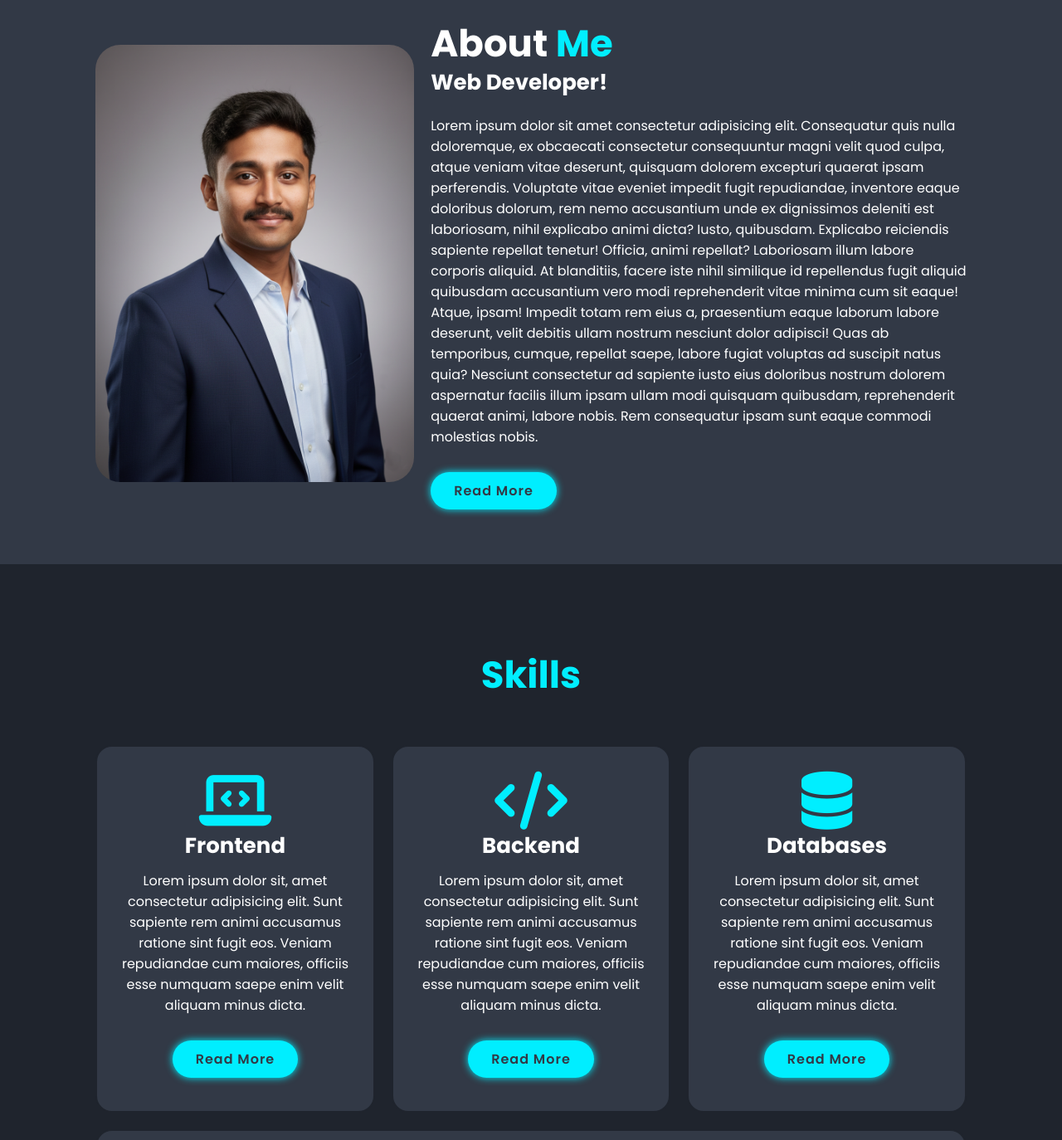
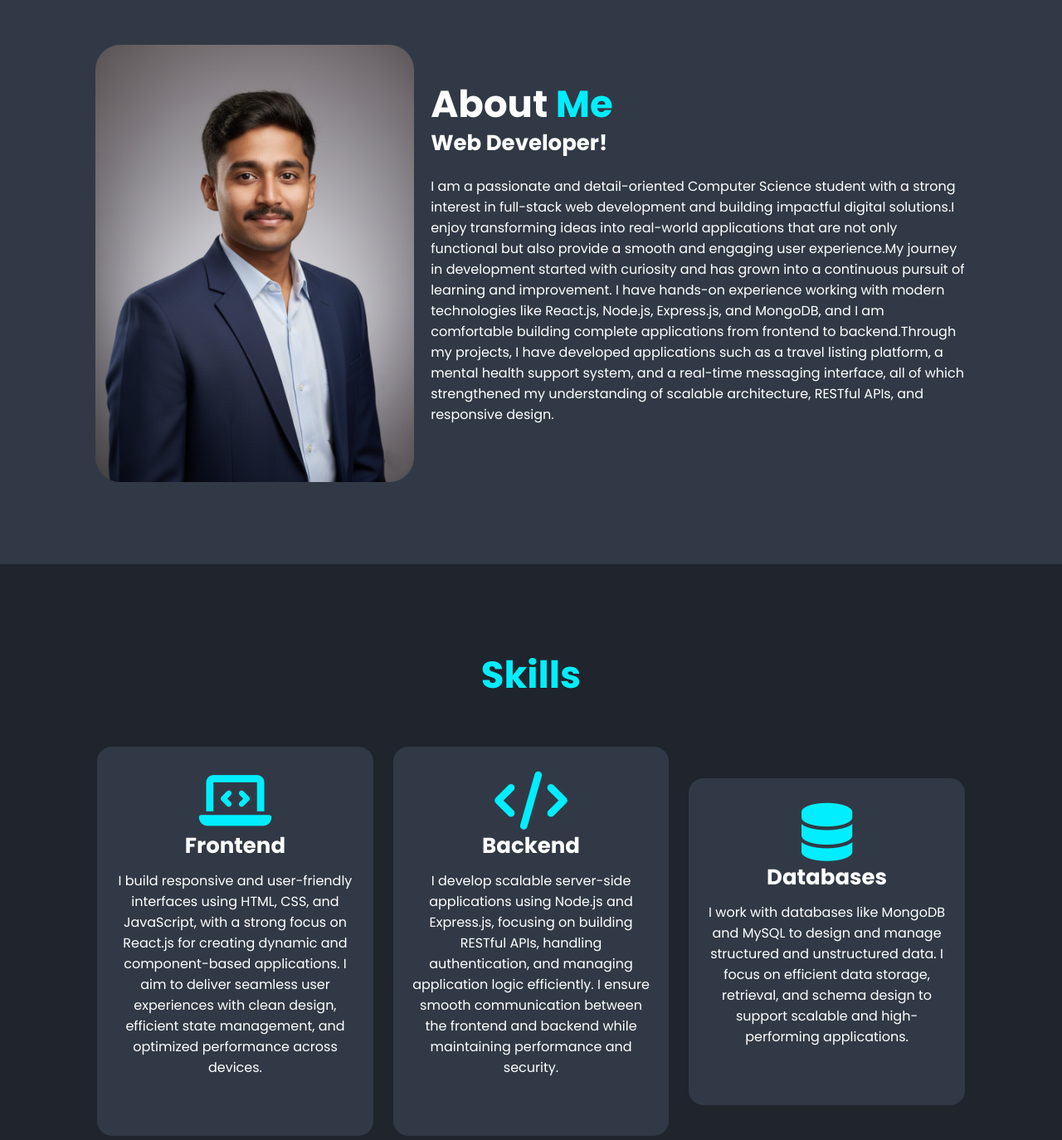
Before and after one commit to ParshwaMagdum/Portfolio, a website: page index.html in a window 1280 px wide. Shown: the part 920-2294 px from the top of the page at 83% size. Drawn offline with nearby package versions, Linux system fonts and the light colour scheme; some icons are missing.

Commit message:
Updated information in some sections

```diff
--- a/index.html
+++ b/index.html
@@ -34,14 +34,16 @@
       <h3>Hello , It's me </h3>
       <h1>Parshwa Magdum</h1>
       <h3>And ,I am <span>Web Developer</span></h3>
-      <p>Lorem, ipsum dolor sit amet consectetur adipisicing elit. Non blanditiis provident cupiditate exercitationem
-        ratione recusandae hic voluptas magnam, ullam esse iure consectetur at distinctio praesentium possimus dicta
-        vero laboriosam quisquam!</p>
+      <p>Passionate developer driven to create clean, user-friendly digital experiences that make a real impact.
+        Focused on turning ideas into interactive web applications with simplicity and creativity at the core.
+        Always learning, improving, and exploring new technologies to stay ahead in the evolving tech world.
+        Dedicated to building meaningful solutions that blend functionality with great design.</p>
       <div class="social-media">
         <a href="https://www.linkedin.com/in/parshwa-magdum-1ba9372ba"><i class="fa-brands fa-linkedin"></i></a>
         <a href="https://leetcode.com/u/Parshwa_Magdum/"><i class="cib-leetcode"></i></a>
         <a href="https://github.com/ParshwaMagdum"><i class="fa-brands fa-github"></i></a>
-        <a href="https://www.instagram.com/parshwamagdum_07?igsh=MWFtOHlzNjlycmZnYg=="><i class="fa-brands fa-instagram"></i></a>
+        <a href="https://www.instagram.com/parshwamagdum_07?igsh=MWFtOHlzNjlycmZnYg=="><i
+            class="fa-brands fa-instagram"></i></a>
       </div>
       <a href="Parshwa_Magdum (2).pdf" download="Parshwa_Magdum_CV" class="btn">Download CV</a>
     </div>
@@ -60,21 +62,17 @@
     <div class="about-content">
       <h2 class="heading">About <Span>Me</Span></h2>
       <h3>Web Developer!</h3>
-      <p>Lorem ipsum dolor sit amet consectetur adipisicing elit. Consequatur quis nulla doloremque, ex obcaecati
-        consectetur consequuntur magni velit quod culpa, atque veniam vitae deserunt, quisquam dolorem excepturi quaerat
-        ipsam perferendis.
-        Voluptate vitae eveniet impedit fugit repudiandae, inventore eaque doloribus dolorum, rem nemo accusantium unde
-        ex dignissimos deleniti est laboriosam, nihil explicabo animi dicta? Iusto, quibusdam. Explicabo reiciendis
-        sapiente repellat tenetur!
-        Officia, animi repellat? Laboriosam illum labore corporis aliquid. At blanditiis, facere iste nihil similique id
-        repellendus fugit aliquid quibusdam accusantium vero modi reprehenderit vitae minima cum sit eaque! Atque,
-        ipsam!
-        Impedit totam rem eius a, praesentium eaque laborum labore deserunt, velit debitis ullam nostrum nesciunt dolor
-        adipisci! Quas ab temporibus, cumque, repellat saepe, labore fugiat voluptas ad suscipit natus quia?
-        Nesciunt consectetur ad sapiente iusto eius doloribus nostrum dolorem aspernatur facilis illum ipsam ullam modi
-        quisquam quibusdam, reprehenderit quaerat animi, labore nobis. Rem consequatur ipsam sunt eaque commodi
-        molestias nobis.</p>
-      <a href="#" class="btn">Read More</a>
+      <p>I am a passionate and detail-oriented Computer Science student with a strong interest in full-stack web
+        development and building impactful digital solutions.I enjoy transforming ideas into real-world applications
+        that are not only functional but also provide a smooth and engaging user experience.My journey in development
+        started with curiosity and has grown into a continuous pursuit of learning and improvement.
+        I have hands-on experience working with modern technologies like React.js, Node.js, Express.js, and MongoDB, and
+        I am comfortable building complete applications from frontend to backend.Through my projects, I have developed
+        applications such as a travel listing platform, a mental health support system, and a real-time messaging
+        interface, all of which strengthened my understanding of scalable architecture, RESTful APIs, and responsive
+        design.
+      </p>
+      <!-- <a href="#" class="btn">Read More</a> -->
     </div>
   </section>
 
@@ -86,33 +84,37 @@
       <div class="skills-box">
         <i class="fa-solid fa-laptop-code"></i>
         <h3>Frontend</h3>
-        <p>Lorem ipsum dolor sit, amet consectetur adipisicing elit. Sunt sapiente rem animi accusamus ratione sint
-          fugit eos. Veniam repudiandae cum maiores, officiis esse numquam saepe enim velit aliquam minus dicta.</p>
-        <a href="#" class="btn">Read More</a>
+        <p>I build responsive and user-friendly interfaces using HTML, CSS, and JavaScript, with a strong focus on
+          React.js for creating dynamic and component-based applications. I aim to deliver seamless user experiences
+          with clean design, efficient state management, and optimized performance across devices.</p>
+        <!-- <a href="#" class="btn">Read More</a> -->
       </div>
 
       <div class="skills-box">
         <i class="fa-solid fa-code"></i>
         <h3>Backend</h3>
-        <p>Lorem ipsum dolor sit, amet consectetur adipisicing elit. Sunt sapiente rem animi accusamus ratione sint
-          fugit eos. Veniam repudiandae cum maiores, officiis esse numquam saepe enim velit aliquam minus dicta.</p>
-        <a href="#" class="btn">Read More</a>
+        <p>I develop scalable server-side applications using Node.js and Express.js, focusing on building RESTful APIs,
+          handling authentication, and managing application logic efficiently. I ensure smooth communication between the
+          frontend and backend while maintaining performance and security.</p>
+        <!-- <a href="#" class="btn">Read More</a> -->
       </div>
 
       <div class="skills-box">
         <i class="fa-solid fa-database"></i>
         <h3>Databases</h3>
-        <p>Lorem ipsum dolor sit, amet consectetur adipisicing elit. Sunt sapiente rem animi accusamus ratione sint
-          fugit eos. Veniam repudiandae cum maiores, officiis esse numquam saepe enim velit aliquam minus dicta.</p>
-        <a href="#" class="btn">Read More</a>
+        <p>I work with databases like MongoDB and MySQL to design and manage structured and unstructured data. I focus
+          on efficient data storage, retrieval, and schema design to support scalable and high-performing applications.
+        </p>
+        <!-- <a href="#" class="btn">Read More</a> -->
       </div>
 
       <div class="skills-box">
         <i class="fa-solid fa-window-restore"></i>
         <h3>Developer tools</h3>
-        <p>Lorem ipsum dolor sit, amet consectetur adipisicing elit. Sunt sapiente rem animi accusamus ratione sint
-          fugit eos. Veniam repudiandae cum maiores, officiis esse numquam saepe enim velit aliquam minus dicta.</p>
-        <a href="#" class="btn">Read More</a>
+        <p>I use tools like Git and GitHub for version control and collaboration, along with Excel and Power BI for data
+          handling and visualization. These tools help me maintain workflow efficiency, track progress, and build
+          well-organized projects.</p>
+        <!-- <a href="#" class="btn">Read More</a> -->
       </div>
 
     </div>
@@ -162,7 +164,8 @@
           <p>Lorem ipsum dolor sit, amet consectetur adipisicing elit. Reiciendis, laboriosam inventore explicabo
             provident voluptatem voluptates! Debitis perferendis, cum quod aperiam, quia exercitationem reiciendis
             aliquam,</p>
-          <a href="https://parshwamagdum.github.io/Tic-Tac-Toe-Game/"><i class="fa-solid fa-arrow-up-right-from-square"></i></a>
+          <a href="https://parshwamagdum.github.io/Tic-Tac-Toe-Game/"><i
+              class="fa-solid fa-arrow-up-right-from-square"></i></a>
         </div>
       </div>
     </div>
```
Also changed, not shown: 2 other files.
